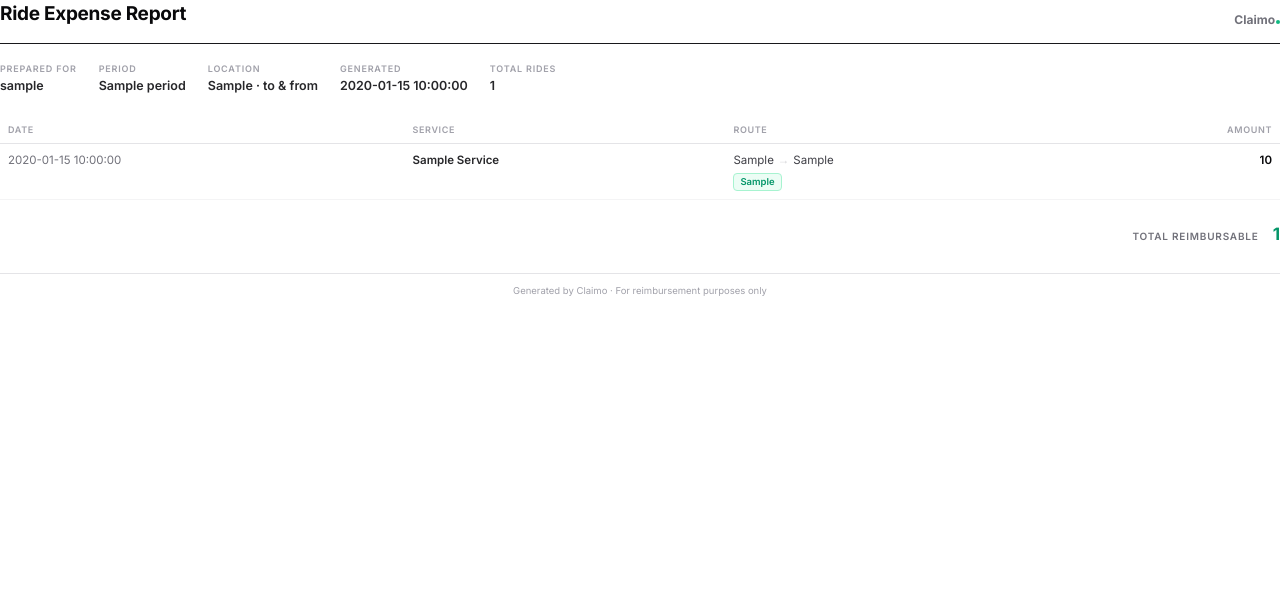
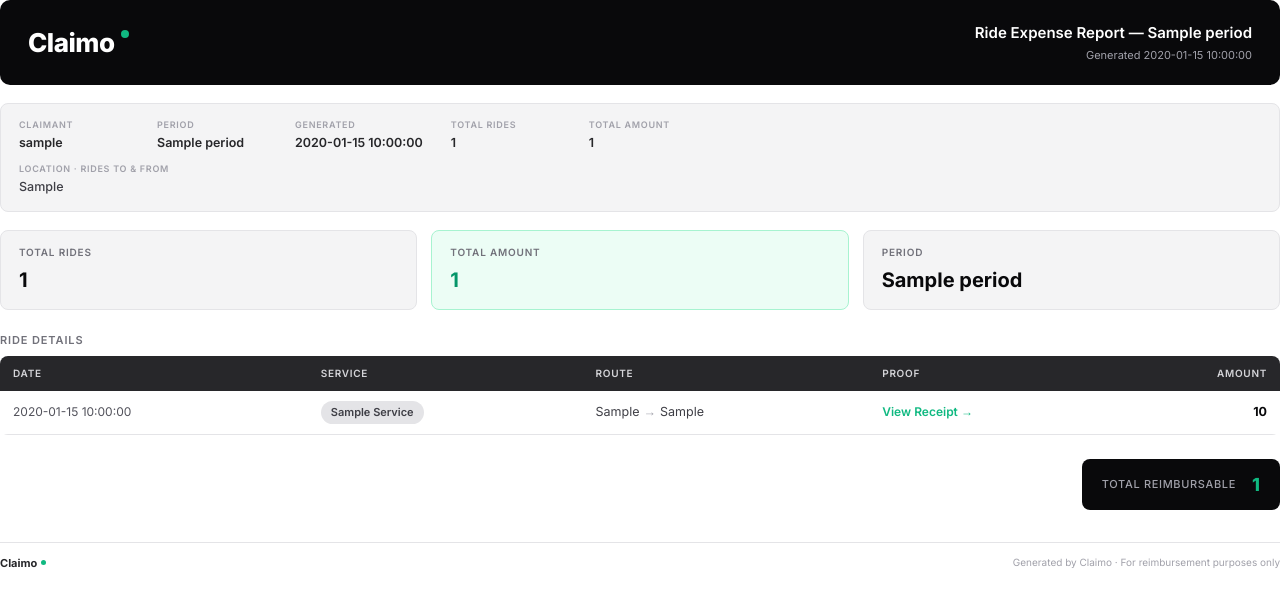
Before and after one commit to gajanansr/claimo, a Python web app: template pdf-service/templates/report.html in a window 1280 px wide. Shown: the top 607 px of the page. Run offline with Jinja, Linux system fonts and the light colour scheme; the template is opened without the code that fills it: most values are stand-ins (such as "Sample title", 1, 10 or a date in 2020).

Commit message:
feat: Add full address storage for user locations and update report generation with location details

```diff
--- a/pdf-service/templates/report.html
+++ b/pdf-service/templates/report.html
@@ -4,152 +4,329 @@
   <meta charset="utf-8">
   <title>Claimo Expense Report</title>
   <style>
-    @import url('https://fonts.googleapis.com/css2?family=Inter:wght@400;500;600;700&display=swap');
+    @import url('https://fonts.googleapis.com/css2?family=Inter:wght@300;400;500;600;700;800&display=swap');
 
     @page {
       size: A4;
-      margin: 1.6cm;
+      margin: 1.5cm;
     }
 
-    * { box-sizing: border-box; margin: 0; padding: 0; }
+    * {
+      box-sizing: border-box;
+      margin: 0;
+      padding: 0;
+    }
 
     body {
       font-family: 'Inter', 'Helvetica Neue', Helvetica, Arial, sans-serif;
       color: #18181b;
       background: #ffffff;
-      font-size: 12px;
+      font-size: 13px;
       line-height: 1.5;
     }
 
     /* ─── HEADER ─────────────────────────────────────────────── */
     .header {
+      background: #09090b;
+      color: #ffffff;
+      padding: 22px 28px;
+      border-radius: 10px;
+      margin-bottom: 18px;
       display: flex;
-      align-items: flex-end;
+      align-items: center;
       justify-content: space-between;
-      padding-bottom: 14px;
-      border-bottom: 1.5px solid #18181b;
+    }
+
+    .header-left {
+      display: flex;
+      align-items: center;
+      gap: 4px;
+    }
+
+    .logo-text {
+      font-size: 26px;
+      font-weight: 800;
+      color: #ffffff;
+      letter-spacing: -0.5px;
+    }
+
+    .logo-dot {
+      width: 8px;
+      height: 8px;
+      background: #10b981;
+      border-radius: 50%;
+      display: inline-block;
+      margin-left: 2px;
+      vertical-align: middle;
+      position: relative;
+      top: -9px;
+    }
+
+    .header-right {
+      text-align: right;
+    }
+
+    .header-period {
+      font-size: 15px;
+      font-weight: 600;
+      color: #ffffff;
+      margin-bottom: 2px;
+    }
+
+    .header-generated {
+      font-size: 11px;
+      color: #a1a1aa;
+      font-weight: 400;
+    }
+
+    /* ─── CLAIMANT DETAILS ───────────────────────────────────── */
+    .details {
+      display: flex;
+      flex-wrap: wrap;
+      gap: 10px 28px;
+      padding: 14px 18px;
+      background: #f4f4f5;
+      border: 1px solid #e4e4e7;
+      border-radius: 8px;
       margin-bottom: 18px;
     }
-
-    .title {
-      font-size: 19px;
-      font-weight: 700;
-      letter-spacing: -0.3px;
-      color: #09090b;
-    }
-
-    .brand {
-      font-size: 12px;
-      font-weight: 700;
-      color: #71717a;
-    }
-    .brand-dot {
-      display: inline-block;
-      width: 4px; height: 4px;
-      background: #10b981;
-      border-radius: 50%;
-      margin-left: 1px;
-      vertical-align: baseline;
-    }
-
-    /* ─── META (name / period / generated) ───────────────────── */
-    .meta {
-      display: flex;
-      flex-wrap: wrap;
-      gap: 22px;
-      margin-bottom: 20px;
-    }
-    .meta-item { }
-    .meta-label {
+    .detail-item { min-width: 110px; }
+    .detail-label {
       font-size: 9px;
       font-weight: 600;
       text-transform: uppercase;
-      letter-spacing: 0.09em;
+      letter-spacing: 0.08em;
       color: #a1a1aa;
       margin-bottom: 2px;
     }
-    .meta-value {
+    .detail-value {
       font-size: 12.5px;
       font-weight: 600;
       color: #27272a;
     }
+    .detail-item.location { flex: 1 1 100%; min-width: 0; }
+    .detail-item.location .detail-value { font-weight: 500; color: #3f3f46; }
 
-    /* ─── TABLE ──────────────────────────────────────────────── */
-    table {
-      width: 100%;
-      border-collapse: collapse;
-      margin-bottom: 18px;
+    /* ─── SUMMARY CARDS ──────────────────────────────────────── */
+    .summary-row {
+      display: flex;
+      gap: 14px;
+      margin-bottom: 22px;
     }
 
-    thead th {
-      text-align: left;
-      padding: 7px 8px;
-      font-size: 9px;
-      font-weight: 600;
-      text-transform: uppercase;
-      letter-spacing: 0.07em;
-      color: #a1a1aa;
-      border-bottom: 1px solid #e4e4e7;
-    }
-    thead th.col-amount { text-align: right; }
-
-    tbody td {
-      padding: 8px 8px;
-      font-size: 11.5px;
-      color: #3f3f46;
-      border-bottom: 1px solid #f4f4f5;
-      vertical-align: top;
-    }
-    tbody td.col-amount {
-      text-align: right;
-      font-weight: 600;
-      color: #09090b;
-      white-space: nowrap;
-    }
-    .col-date { white-space: nowrap; color: #71717a; }
-    .col-service { font-weight: 600; color: #27272a; text-transform: capitalize; }
-    .col-route .arrow { color: #d4d4d8; margin: 0 4px; }
-    .col-route .route-tag {
-      display: inline-block;
-      margin-top: 3px;
-      font-size: 9.5px;
-      font-weight: 600;
-      color: #059669;
-      background: #ecfdf5;
-      border: 1px solid #a7f3d0;
-      border-radius: 4px;
-      padding: 1px 6px;
+    .summary-card {
+      flex: 1;
+      background: #f4f4f5;
+      border-radius: 8px;
+      padding: 14px 18px;
+      border: 1px solid #e4e4e7;
     }
 
-    /* ─── TOTAL ──────────────────────────────────────────────── */
-    .total {
-      display: flex;
-      justify-content: flex-end;
-      align-items: baseline;
-      gap: 14px;
-      padding-top: 4px;
-    }
-    .total-label {
+    .summary-card-label {
       font-size: 10px;
       font-weight: 600;
       text-transform: uppercase;
       letter-spacing: 0.08em;
       color: #71717a;
+      margin-bottom: 5px;
     }
+
+    .summary-card-value {
+      font-size: 20px;
+      font-weight: 700;
+      color: #09090b;
+    }
+
+    .summary-card.accent {
+      background: #ecfdf5;
+      border-color: #a7f3d0;
+    }
+
+    .summary-card.accent .summary-card-value {
+      color: #059669;
+    }
+
+    /* ─── TABLE ──────────────────────────────────────────────── */
+    .section-title {
+      font-size: 11px;
+      font-weight: 600;
+      text-transform: uppercase;
+      letter-spacing: 0.08em;
+      color: #71717a;
+      margin-bottom: 8px;
+    }
+
+    table {
+      width: 100%;
+      border-collapse: collapse;
+      margin-bottom: 24px;
+      border-radius: 8px;
+      overflow: hidden;
+    }
+
+    thead tr {
+      background: #27272a;
+    }
+
+    thead th {
+      text-align: left;
+      padding: 10px 13px;
+      font-size: 10px;
+      font-weight: 600;
+      text-transform: uppercase;
+      letter-spacing: 0.07em;
+      color: #d4d4d8;
+      border: none;
+    }
+
+    thead th.col-amount {
+      text-align: right;
+    }
+
+    tbody tr {
+      background: #ffffff;
+    }
+
+    tbody tr.row-alt {
+      background: #f4f4f5;
+    }
+
+    tbody td {
+      padding: 10px 13px;
+      font-size: 12.5px;
+      color: #18181b;
+      border-bottom: 1px solid #e4e4e7;
+      vertical-align: middle;
+    }
+
+    tbody td.col-amount {
+      text-align: right;
+      font-weight: 700;
+      color: #09090b;
+      white-space: nowrap;
+    }
+
+    .col-date {
+      white-space: nowrap;
+      color: #52525b;
+      font-size: 12px;
+    }
+
+    .col-route {
+      color: #3f3f46;
+    }
+
+    .col-route .route-arrow {
+      color: #a1a1aa;
+      margin: 0 4px;
+    }
+
+    /* ─── SERVICE BADGES ─────────────────────────────────────── */
+    .badge {
+      display: inline-block;
+      padding: 3px 10px;
+      border-radius: 100px;
+      font-size: 11px;
+      font-weight: 600;
+      white-space: nowrap;
+    }
+
+    .badge-uber {
+      background: #27272a;
+      color: #ffffff;
+    }
+
+    .badge-rapido {
+      background: #fbbf24;
+      color: #451a03;
+    }
+
+    .badge-default {
+      background: #e4e4e7;
+      color: #3f3f46;
+      text-transform: capitalize;
+    }
+
+    /* ─── PROOF COLUMN ───────────────────────────────────────── */
+    .proof-link {
+      color: #10b981;
+      text-decoration: none;
+      font-weight: 600;
+      font-size: 12px;
+    }
+
+    .proof-email {
+      font-size: 10.5px;
+      color: #a1a1aa;
+      font-style: italic;
+      max-width: 180px;
+      overflow: hidden;
+      text-overflow: ellipsis;
+      white-space: nowrap;
+      display: block;
+    }
+
+    /* ─── TOTAL ROW ──────────────────────────────────────────── */
+    .total-row {
+      display: flex;
+      justify-content: flex-end;
+      margin-bottom: 32px;
+    }
+
+    .total-box {
+      background: #09090b;
+      color: #ffffff;
+      border-radius: 8px;
+      padding: 12px 20px;
+      display: flex;
+      align-items: center;
+      gap: 16px;
+    }
+
+    .total-label {
+      font-size: 11px;
+      font-weight: 500;
+      color: #a1a1aa;
+      text-transform: uppercase;
+      letter-spacing: 0.06em;
+    }
+
     .total-value {
-      font-size: 17px;
-      font-weight: 700;
-      color: #059669;
+      font-size: 18px;
+      font-weight: 800;
+      color: #10b981;
     }
 
     /* ─── FOOTER ─────────────────────────────────────────────── */
     .footer {
-      margin-top: 26px;
-      padding-top: 10px;
       border-top: 1px solid #e4e4e7;
-      font-size: 9.5px;
+      padding-top: 12px;
+      display: flex;
+      justify-content: space-between;
+      align-items: center;
+    }
+
+    .footer-brand {
+      font-size: 11px;
+      font-weight: 700;
+      color: #27272a;
+      display: flex;
+      align-items: center;
+      gap: 3px;
+    }
+
+    .footer-brand-dot {
+      width: 5px;
+      height: 5px;
+      background: #10b981;
+      border-radius: 50%;
+      display: inline-block;
+      margin-left: 1px;
+    }
+
+    .footer-disclaimer {
+      font-size: 10px;
       color: #a1a1aa;
-      text-align: center;
     }
   </style>
 </head>
@@ -157,56 +334,102 @@
 
   <!-- HEADER -->
   <div class="header">
-    <div class="title">Ride Expense Report</div>
-    <div class="brand">Claimo<span class="brand-dot"></span></div>
+    <div class="header-left">
+      <span class="logo-text">Claimo</span><span class="logo-dot"></span>
+    </div>
+    <div class="header-right">
+      <div class="header-period">Ride Expense Report &mdash; {{ period }}</div>
+      <div class="header-generated">Generated {{ generated_date }}</div>
+    </div>
   </div>
 
-  <!-- META -->
-  <div class="meta">
+  <!-- CLAIMANT DETAILS -->
+  <div class="details">
     {% if user_name %}
-    <div class="meta-item">
-      <div class="meta-label">Prepared for</div>
-      <div class="meta-value">{{ user_name }}</div>
+    <div class="detail-item">
+      <div class="detail-label">Claimant</div>
+      <div class="detail-value">{{ user_name }}</div>
     </div>
     {% endif %}
-    <div class="meta-item">
-      <div class="meta-label">Period</div>
-      <div class="meta-value">{{ period }}</div>
+    <div class="detail-item">
+      <div class="detail-label">Period</div>
+      <div class="detail-value">{{ period }}</div>
+    </div>
+    <div class="detail-item">
+      <div class="detail-label">Generated</div>
+      <div class="detail-value">{{ generated_date }}</div>
+    </div>
+    <div class="detail-item">
+      <div class="detail-label">Total Rides</div>
+      <div class="detail-value">{{ ride_count }}</div>
+    </div>
+    <div class="detail-item">
+      <div class="detail-label">Total Amount</div>
+      <div class="detail-value">{{ total_amount }}</div>
     </div>
     {% if location_filter %}
-    <div class="meta-item">
-      <div class="meta-label">Location</div>
-      <div class="meta-value">{{ location_filter }} &middot; to &amp; from</div>
+    <div class="detail-item location">
+      <div class="detail-label">Location &middot; rides to &amp; from</div>
+      <div class="detail-value">{{ location_full or location_filter }}</div>
     </div>
     {% endif %}
-    <div class="meta-item">
-      <div class="meta-label">Generated</div>
-      <div class="meta-value">{{ generated_date }}</div>
+  </div>
+
+  <!-- SUMMARY CARDS -->
+  <div class="summary-row">
+    <div class="summary-card">
+      <div class="summary-card-label">Total Rides</div>
+      <div class="summary-card-value">{{ ride_count }}</div>
     </div>
-    <div class="meta-item">
-      <div class="meta-label">Total Rides</div>
-      <div class="meta-value">{{ ride_count }}</div>
+    <div class="summary-card accent">
+      <div class="summary-card-label">Total Amount</div>
+      <div class="summary-card-value">{{ total_amount }}</div>
+    </div>
+    <div class="summary-card">
+      <div class="summary-card-label">Period</div>
+      <div class="summary-card-value">{{ period }}</div>
     </div>
   </div>
 
   <!-- RIDES TABLE -->
+  <div class="section-title">Ride Details</div>
   <table>
     <thead>
       <tr>
         <th>Date</th>
         <th>Service</th>
         <th>Route</th>
+        <th>Proof</th>
         <th class="col-amount">Amount</th>
       </tr>
     </thead>
     <tbody>
       {% for ride in rides %}
-      <tr>
+      <tr class="{{ 'row-alt' if loop.index is even else '' }}">
         <td class="col-date">{{ ride.date }}</td>
-        <td class="col-service">{{ ride.service }}</td>
+        <td>
+          {% set svc = ride.service | lower %}
+          {% if svc == 'uber' %}
+            <span class="badge badge-uber">Uber</span>
+          {% elif svc == 'rapido' %}
+            <span class="badge badge-rapido">Rapido</span>
+          {% else %}
+            <span class="badge badge-default">{{ ride.service | capitalize }}</span>
+          {% endif %}
+        </td>
         <td class="col-route">
-          {{ ride.from_location }}<span class="arrow">&rarr;</span>{{ ride.to_location }}
-          {% if ride.location_tag %}<br><span class="route-tag">{{ ride.location_tag }}</span>{% endif %}
+          {{ ride.from_location }}<span class="route-arrow">&rarr;</span>{{ ride.to_location }}
+        </td>
+        <td>
+          {% if ride.has_pdf_attachment %}
+            <span class="proof-link" style="cursor:default;">PDF Attached &darr;</span>
+          {% elif ride.receipt_link %}
+            <a class="proof-link" href="{{ ride.receipt_link }}">View Receipt &rarr;</a>
+          {% elif ride.email_subject %}
+            <span class="proof-email">{{ ride.email_subject }}</span>
+          {% else %}
+            <span style="color:#d4d4d8;">&mdash;</span>
+          {% endif %}
         </td>
         <td class="col-amount">{{ ride.amount }}</td>
       </tr>
@@ -215,14 +438,21 @@
   </table>
 
   <!-- TOTAL -->
-  <div class="total">
-    <span class="total-label">Total Reimbursable</span>
-    <span class="total-value">{{ total_amount }}</span>
+  <div class="total-row">
+    <div class="total-box">
+      <span class="total-label">Total Reimbursable</span>
+      <span class="total-value">{{ total_amount }}</span>
+    </div>
   </div>
 
   <!-- FOOTER -->
   <div class="footer">
-    Generated by Claimo &middot; For reimbursement purposes only
+    <div class="footer-brand">
+      Claimo<span class="footer-brand-dot"></span>
+    </div>
+    <div class="footer-disclaimer">
+      Generated by Claimo &middot; For reimbursement purposes only
+    </div>
   </div>
 
 </body>
--- a/web/src/app/api/locations/route.ts
+++ b/web/src/app/api/locations/route.ts
@@ -22,7 +22,7 @@ export async function POST(request: Request) {
   if (!user) return NextResponse.json({ error: "Unauthorized" }, { status: 401 });
 
   const body = await request.json();
-  const { label, lat, lng, radius_meters, color, emoji } = body;
+  const { label, lat, lng, radius_meters, color, emoji, address } = body;
 
   if (!label || lat == null || lng == null) {
     return NextResponse.json({ error: "Missing required fields: label, lat, lng" }, { status: 400 });
@@ -33,6 +33,7 @@ export async function POST(request: Request) {
     label,
     lat,
     lng,
+    address: address ?? null,
     radius_meters: radius_meters ?? 100,
     color: color ?? "#10b981",
     emoji: emoji ?? "📍",
--- a/web/src/components/generate-report-dialog.tsx
+++ b/web/src/components/generate-report-dialog.tsx
@@ -134,7 +134,7 @@ export function GenerateReportDialog() {
         return;
       }
 
-      toast.success("Report generation started! It will appear shortly.");
+      toast.success("Report generated!");
       setOpen(false);
       router.refresh();
     } catch {
--- a/web/src/components/location-picker.tsx
+++ b/web/src/components/location-picker.tsx
@@ -114,6 +114,7 @@ export function LocationPicker({ open, onClose, onSaved }: LocationPickerProps)
           label: label.trim(),
           lat: geocodeResult.lat,
           lng: geocodeResult.lng,
+          address: geocodeResult.formattedAddress || address || null,
           radius_meters: radius,
           color: selectedColor,
           emoji: selectedIconId,
```
Also changed, not shown: pdf-service/main.py (+40 -9 lines), web/src/app/api/reports/generate/route.ts (+28 -11 lines), supabase/migrations/20260630120000_add_user_location_address.sql (added).
